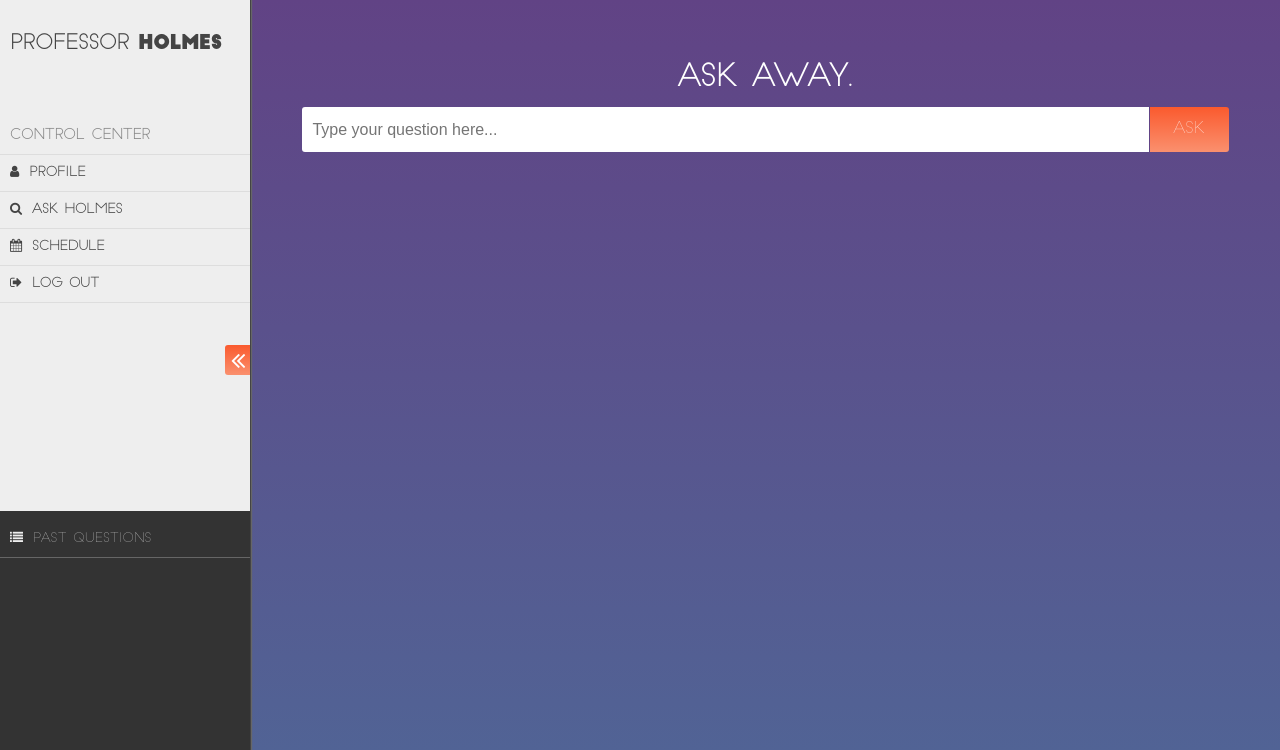
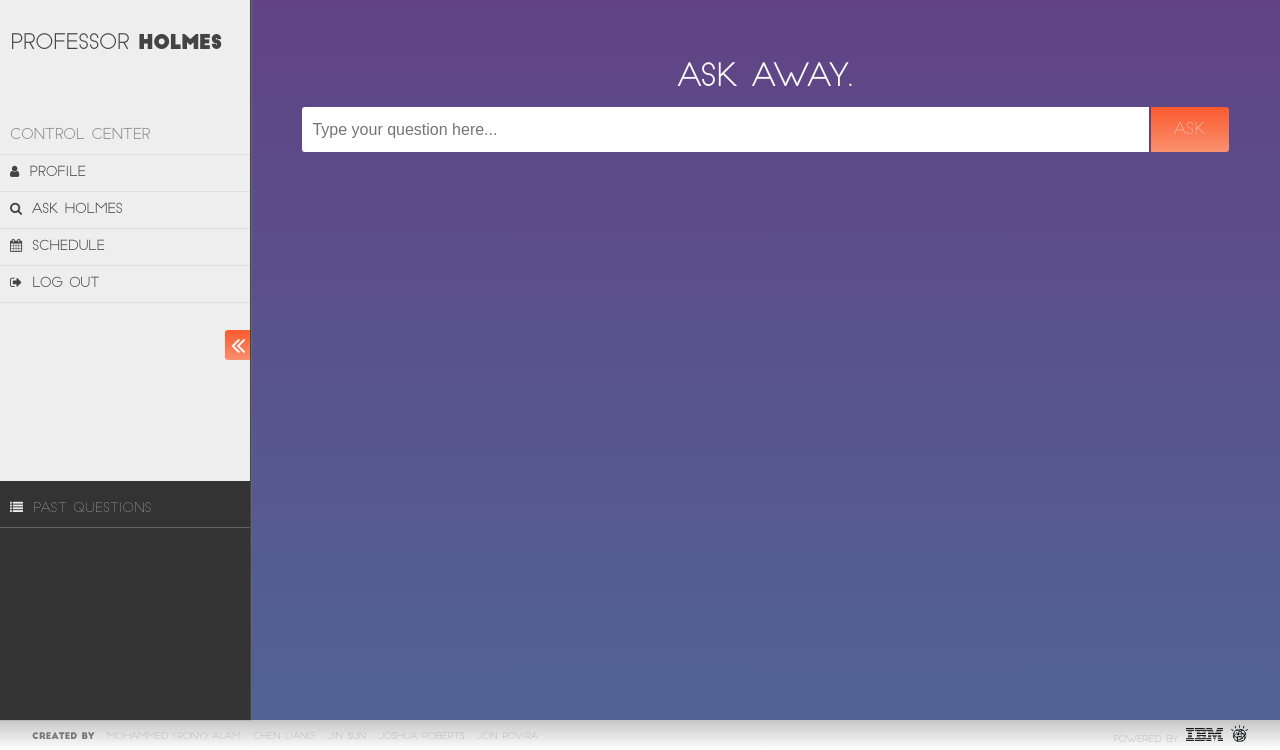
Before and after one commit to JinSun2014/CourseAdvisor, a Django app: template templates/index.html in a window 1280 px wide. Shown: the part 50-800 px from the top of the page. Run offline with Django 3.2, Linux system fonts and the light colour scheme; the template is opened without the code that fills it, so the values that code supplies are empty; parts of the project's set-up code (start-up, migrations or seed data) failed here and were passed over; some libraries are stand-ins or nearby versions.

Commit message:
footer with ibm credits and creator names added

```diff
--- a/static/css/style.css
+++ b/static/css/style.css
@@ -191,11 +191,12 @@ html {
             font-family: "slim-joe";
             font-size: 16px;
             color: #fff;
+            line-height: 45px;
             background: -webkit-linear-gradient(#FA5A2E, #FA906E);
             background: -o-linear-gradient(#FA5A2E, #FA906E);
             background: -moz-linear-gradient(#FA5A2E, #FA906E);
             background: linear-gradient(#FA5A2E, #FA906E);
-            border: 1px solid #614385;
+            border: 2px solid #614385;
             border-style: none none none solid;
             border-radius: 0 3px 3px 0;
             cursor: pointer; }
@@ -349,5 +350,57 @@ html {
       @media (min-width: 800px) {
         html body main {
           width: calc(100% - 250px - 1px); } }
+    html body footer {
+      width: 100%;
+      height: 80px;
+      background: -webkit-linear-gradient(#c6c6c6, #fff);
+      background: -o-linear-gradient(#c6c6c6, #fff);
+      background: -moz-linear-gradient(#c6c6c6, #fff);
+      background: linear-gradient(#c6c6c6, #fff);
+      overflow: auto;
+      box-shadow: 0 -3px 1px #888; }
+      html body footer div.footer-inner {
+        margin: 0 auto;
+        padding: 5px 0;
+        width: 95%;
+        height: 70px;
+        color: #777;
+        overflow: auto; }
+        html body footer div.footer-inner div.footer-left {
+          float: left; }
+          html body footer div.footer-inner div.footer-left span {
+            display: inline-block;
+            font-family: "big-john";
+            font-size: 9px; }
+          html body footer div.footer-inner div.footer-left ul {
+            display: inline-block;
+            font-family: "slim-joe";
+            font-size: 9px;
+            list-style: none; }
+            html body footer div.footer-inner div.footer-left ul li {
+              margin-left: 8px;
+              display: inline-block; }
+        html body footer div.footer-inner div.footer-right {
+          float: left;
+          font-size: 10px; }
+          html body footer div.footer-inner div.footer-right span {
+            margin-right: 5px;
+            vertical-align: bottom;
+            font-family: "slim-joe";
+            font-size: 9px; }
+          html body footer div.footer-inner div.footer-right img.ibm-logo {
+            margin-bottom: 2px;
+            margin-right: 5px;
+            width: 37px; }
+          html body footer div.footer-inner div.footer-right img.watson-logo {
+            margin-bottom: 1px;
+            width: 17px; }
+      @media (min-width: 321px) {
+        html body footer {
+          height: 30px; }
+          html body footer div.footer-inner {
+            height: 20px; }
+            html body footer div.footer-inner div.footer-right {
+              float: right; } }
 
 /*# sourceMappingURL=style.css.map */
--- a/static/css/style.scss
+++ b/static/css/style.scss
@@ -9,9 +9,14 @@ $main-background-color-2: #516395;
 $orange-background-color-1: #FA5A2E;
 $orange-background-color-2: #FA906E;
 
+$footer-background-color-1: #c6c6c6;
+$footer-background-color-2: #fff;
+
 $result-background-color: #eee;
 
 $schedule-background-color: #eee;
+
+$header-footer-inner-width: 95%;
 
 @font-face {
 	font-family: Big-John;
@@ -44,7 +49,7 @@ html {
 			div.header-inner {
 				margin: 0 auto;
 				padding: 10px 0;
-				width: 95%;
+				width: $header-footer-inner-width;
 				height: 30px;
 
 				div.header-right {
@@ -269,11 +274,12 @@ html {
 							font-family: "slim-joe";
 							font-size: 16px;
 							color: #fff;
+							line-height: 45px;
 							background: -webkit-linear-gradient($orange-background-color-1, $orange-background-color-2);
 							background: -o-linear-gradient($orange-background-color-1, $orange-background-color-2);
 							background: -moz-linear-gradient($orange-background-color-1, $orange-background-color-2);
 							background: linear-gradient($orange-background-color-1, $orange-background-color-2);
-							border: 1px solid #614385;
+							border: 2px solid #614385;
 							border-style: none none none solid;
 							border-radius: 0 3px 3px 0;
 							cursor: pointer;
@@ -521,5 +527,77 @@ html {
 				width: calc(100% - #{$drawer-width} - 1px);
 			}
 		}
+		footer {
+			width: 100%;
+			height: 80px;
+			background: -webkit-linear-gradient($footer-background-color-1, $footer-background-color-2);
+			background: -o-linear-gradient($footer-background-color-1, $footer-background-color-2);
+			background: -moz-linear-gradient($footer-background-color-1, $footer-background-color-2);
+			background: linear-gradient($footer-background-color-1, $footer-background-color-2);
+			overflow: auto;
+			box-shadow: 0 -3px 1px #888;
+
+			div.footer-inner {
+				margin: 0 auto;
+				padding: 5px 0;
+				width: $header-footer-inner-width;
+				height: 70px;
+				color: #777;
+				overflow: auto;
+
+				div.footer-left {
+					float: left;
+
+					span {
+						display: inline-block;
+						font-family: "big-john";
+						font-size: 9px;
+					}
+					ul {
+						display: inline-block;
+						font-family: "slim-joe";
+						font-size: 9px;
+						list-style: none;
+
+						li {
+							margin-left: 8px;
+							display: inline-block;
+						}
+					}
+				}
+				div.footer-right {
+					float: left;
+					font-size: 10px;
+
+					span {
+						margin-right: 5px;
+						vertical-align: bottom;
+						font-family: "slim-joe";
+						font-size: 9px;
+					}
+					img.ibm-logo {
+						margin-bottom: 2px;
+						margin-right: 5px;
+						width: 37px;
+					}
+					img.watson-logo {
+						margin-bottom: 1px;
+						width: 17px;
+					}
+				}
+			}
+
+			@media(min-width: 321px) {
+				height: 30px;
+
+				div.footer-inner {
+					height: 20px;
+
+					div.footer-right {
+						float: right;
+					}
+				}
+			}
+		}
 	}
 }
--- a/static/js/script.js
+++ b/static/js/script.js
@@ -43,9 +43,10 @@ $(document).ready(function() {
 		}
 
 		/* Heights */
-		wHeight = $(window).height();
-		hHeight = $('header').height();
-		vHeight = wHeight - hHeight;
+		wHeight = $(window).height(); // window
+		hHeight = $('header').height(); // header
+		fHeight = $('footer').height(); // footer
+		vHeight = wHeight - hHeight - fHeight; // view
 
 		$('div.drawer').height(vHeight);
 		$('main').height(vHeight);
--- a/templates/index.html
+++ b/templates/index.html
@@ -62,11 +62,30 @@
 
 				<section class="results">
 					<ul class="results-list">
-
 					</ul>
 				</section>
 			</div>
 		</main>
+
+		<footer>
+			<div class="footer-inner">
+				<div class="footer-left">
+					<span>Created by</span>
+					<ul>
+						<li>Mohammed (Rony) Alam</li>
+						<li>Chen Liang</li>
+						<li>Jin Sun</li>
+						<li>Joshua Roberts</li>
+						<li>Jon Rovira</li>
+					</ul>
+				</div>
+				<div class="footer-right">
+					<span class="thick-font">Powered by</span>
+					<img class="ibm-logo" src="static/img/ibm-logo.png" />
+					<img class="watson-logo" src="static/img/ibm-watson-logo.png" />
+				</div>
+			</div>
+		</footer>
 
 		<script>
 		  (function(i,s,o,g,r,a,m){i['GoogleAnalyticsObject']=r;i[r]=i[r]||function(){
```
Also changed, not shown: static/img/ibm-logo.png (added), static/img/ibm-watson-logo.png (added), 3 other files.
